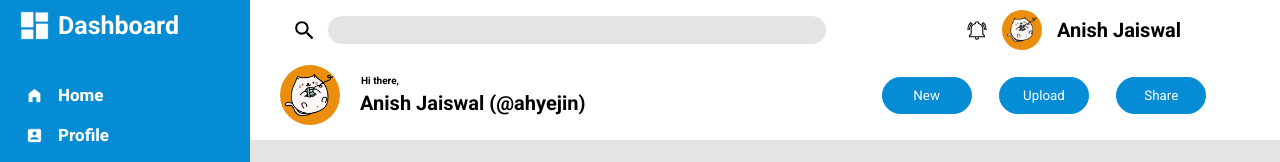
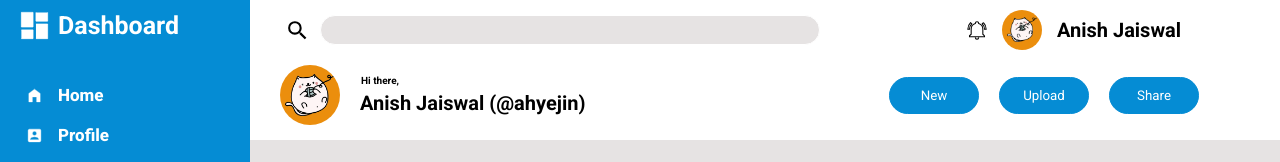
Before and after one commit to ahyejin/admin-dashboard, a plain HTML site: page index.html in a window 1280 px wide. Shown: the top 162 px of the page. Drawn offline with Linux system fonts and the light colour scheme.

Commit message:
Align the search bar and profile icon

```diff
--- a/style.css
+++ b/style.css
@@ -71,9 +71,10 @@
 .search-bar {
     display: grid;
     grid-auto-flow: column;
-    justify-self: center;
+    justify-self: start;
     align-items: center;
     gap: 10px;
+    padding-left: 35px;
 }
 
 .search-bar svg {
@@ -140,8 +141,9 @@
     display: grid;
     grid-auto-flow: column;
     align-items: center;
-    justify-items: center;
+    justify-content: center;
     padding-right: 60px;
+    gap:20px;
 
 }
 
```
